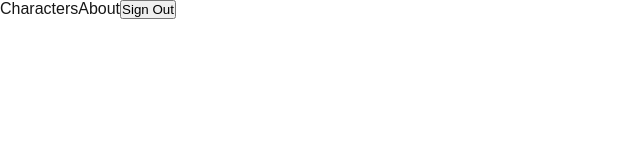
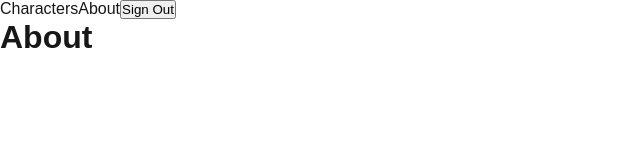
Before and after one commit to ZippyDaFish/character-builder, a Next.js app: page /about in a window 1280 px wide. Shown: the top 160 px of the page, without its empty margins (0-640 px from the left). Built offline with nearby package versions, Linux system fonts and the light colour scheme; no server answers.

Commit message:
add page headers

```diff
--- a/app/about/page.js
+++ b/app/about/page.js
@@ -1,5 +1,7 @@
 export default function About() {
     return (
-        <div></div>
+        <div>
+            <h1>About</h1>
+        </div>
     )
 }
--- a/app/character-editor/page.js
+++ b/app/character-editor/page.js
@@ -38,6 +38,8 @@ export default function CharacterEditor(){
 
     return (
         <div>
+            <h1>Character Editor</h1>
+
             <input type="text" placeholder="Character Name" name="name" onChange={handleChange}></input>
             <h3>Archetype: </h3>
             <select id="archetype" name="archetype" value={formData.archetype} onChange={handleChange}>
--- a/app/character-selection/page.js
+++ b/app/character-selection/page.js
@@ -37,6 +37,7 @@ export default function CharacterSelection() {
 
     return (
         <div>
+            <h1>Character Selection</h1>
             <div>
                 {characters.map((character) => (
                     <CharacterCard key={character.id} name={character.name} archetype={character.archetype}/>
--- a/app/sign-in/page.js
+++ b/app/sign-in/page.js
@@ -34,7 +34,7 @@ export default function SignIn() {
                 value={password}
                 onChange={(e) => setPassword(e.target.value)}
             />
-            <button onClick={handleSignIn}>Sign Up</button>
+            <button onClick={handleSignIn}>Sign In</button>
         </div>
     )
 }
```
Also changed, not shown: app/character-sheet/page.js (+7 -0 lines).
